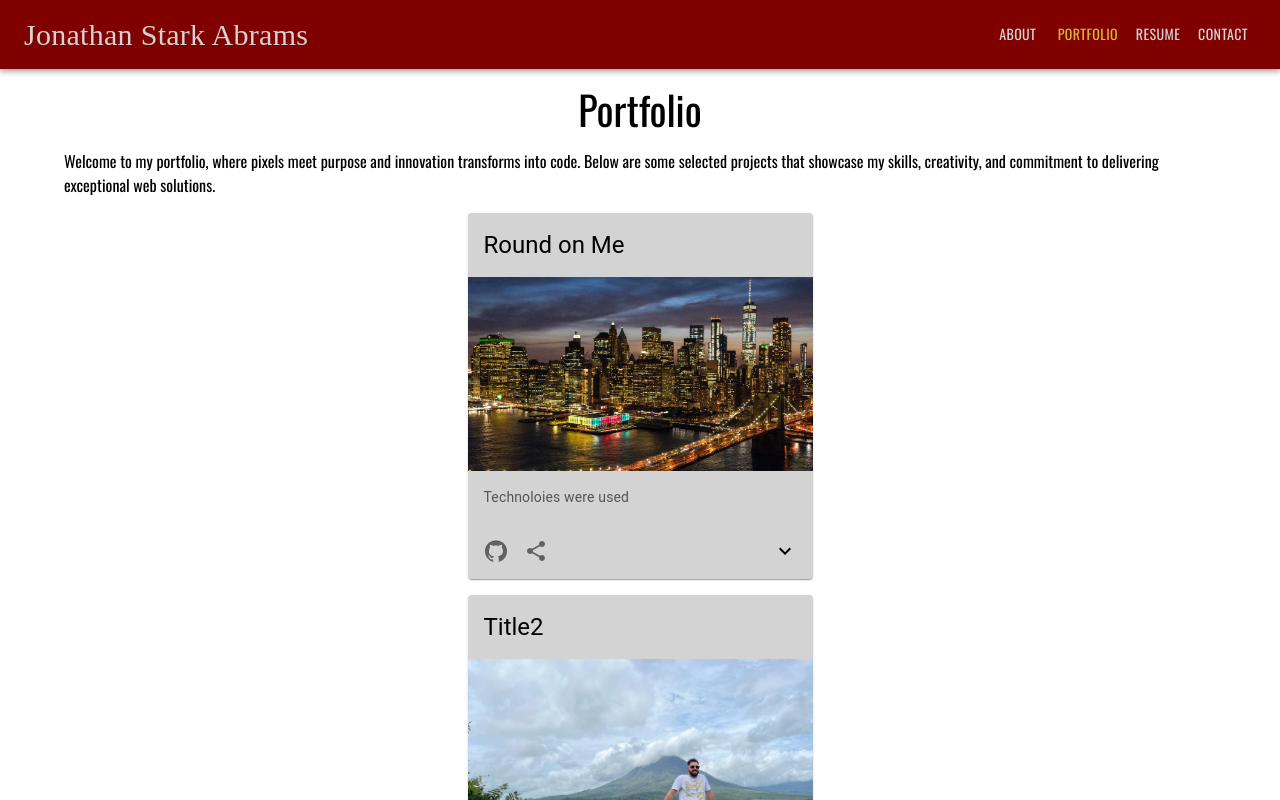
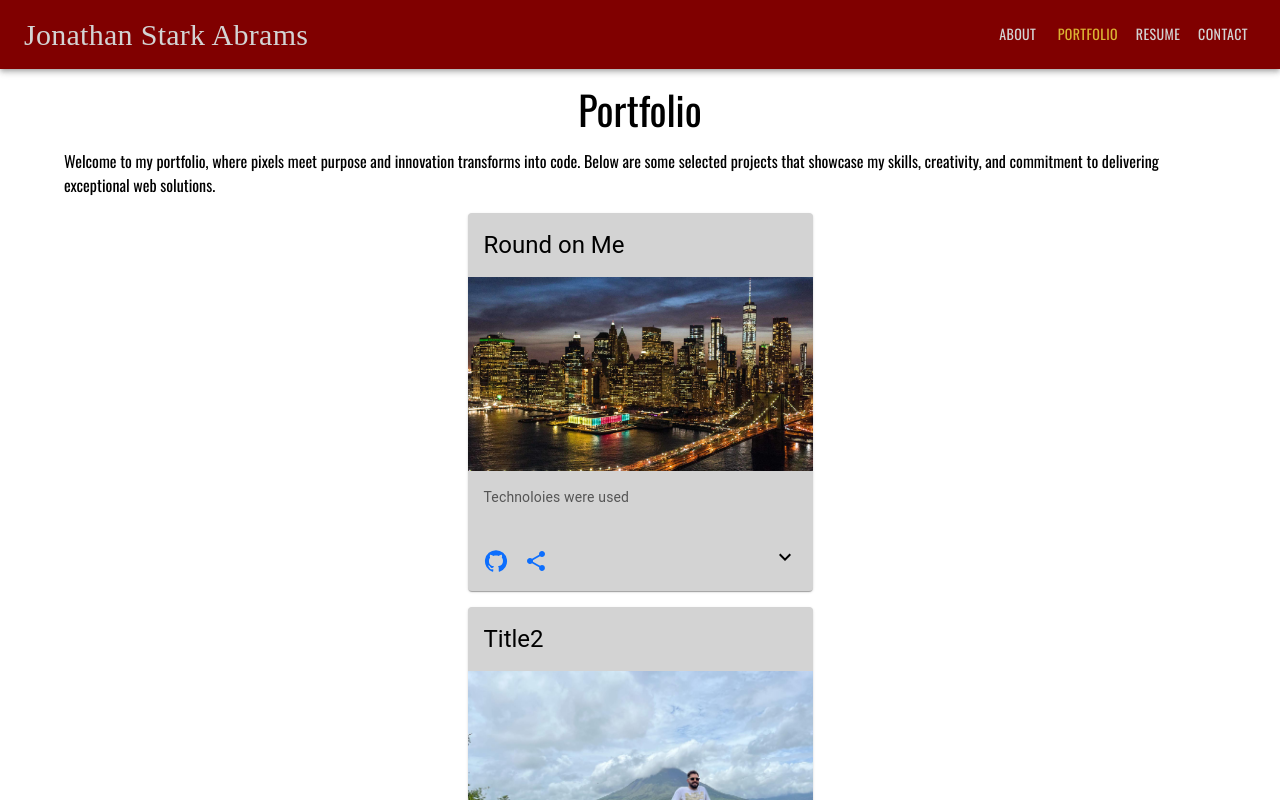
Before and after one commit to jabrams513/react-portfolio, a React (Vite) app: page /portfolio in a window 1280 px wide. Shown: the top 800 px of the page. Built offline with nearby package versions, Linux system fonts and the light colour scheme; a web font is replaced by a local one.

Commit message:
icon links on portfolio cards

```diff
--- a/src/components/Project.jsx
+++ b/src/components/Project.jsx
@@ -70,10 +70,14 @@ export default function Project({ project }) {
         </CardContent>
         <CardActions disableSpacing>
           <IconButton aria-label="github">
-            <GitHubIcon />
+            <a href={github} target="_blank" rel="noopener noreferrer">
+              <GitHubIcon />
+            </a>
           </IconButton>
           <IconButton aria-label="share">
-            <ShareIcon />
+            <a href={deployed} target="_blank" rel="noopener noreferrer">
+              <ShareIcon />
+            </a>
           </IconButton>
           <ExpandMore
             expand={expanded}
```
